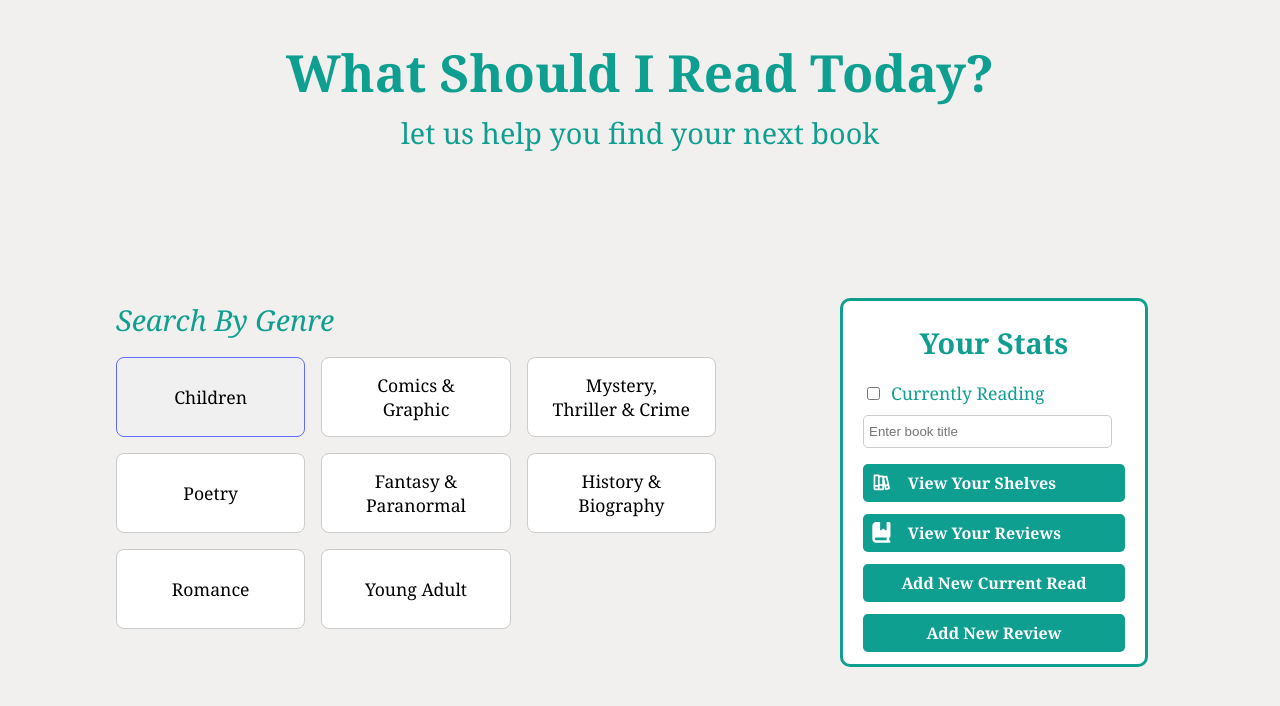
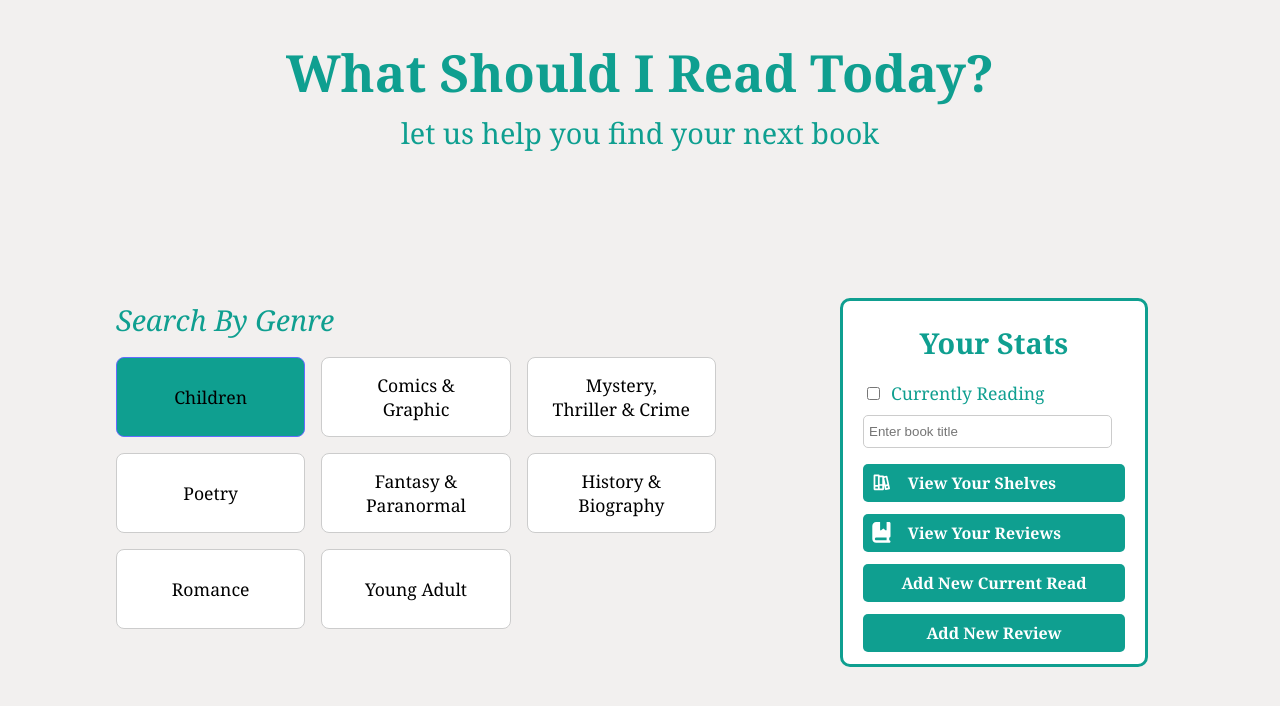
Before and after one commit to nrchnnas/recsys, a React (Vite) app in the folder book-rec-sys/: page / in a window 1280 px wide. In both pictures the pointer is over the button "Children". Shown: the top 706 px of the page. Built offline with nearby package versions, Linux system fonts and the light colour scheme.

Commit message:
genre button hover

```diff
--- a/book-rec-sys/src/App.tsx
+++ b/book-rec-sys/src/App.tsx
@@ -23,6 +23,7 @@ function Web() {
   const handleShelfClick = (shelf: string) => {
     console.log("Shelf selected:", shelf);
   };
+
 
   return (
     <div>
--- a/book-rec-sys/src/index.css
+++ b/book-rec-sys/src/index.css
@@ -93,7 +93,7 @@ button:focus-visible {
 
 
 .genre-button:hover {
-  background-color: #f0f0f0;
+  background-color: #0F9F90;
 }
 
 .two-column-container {
```
